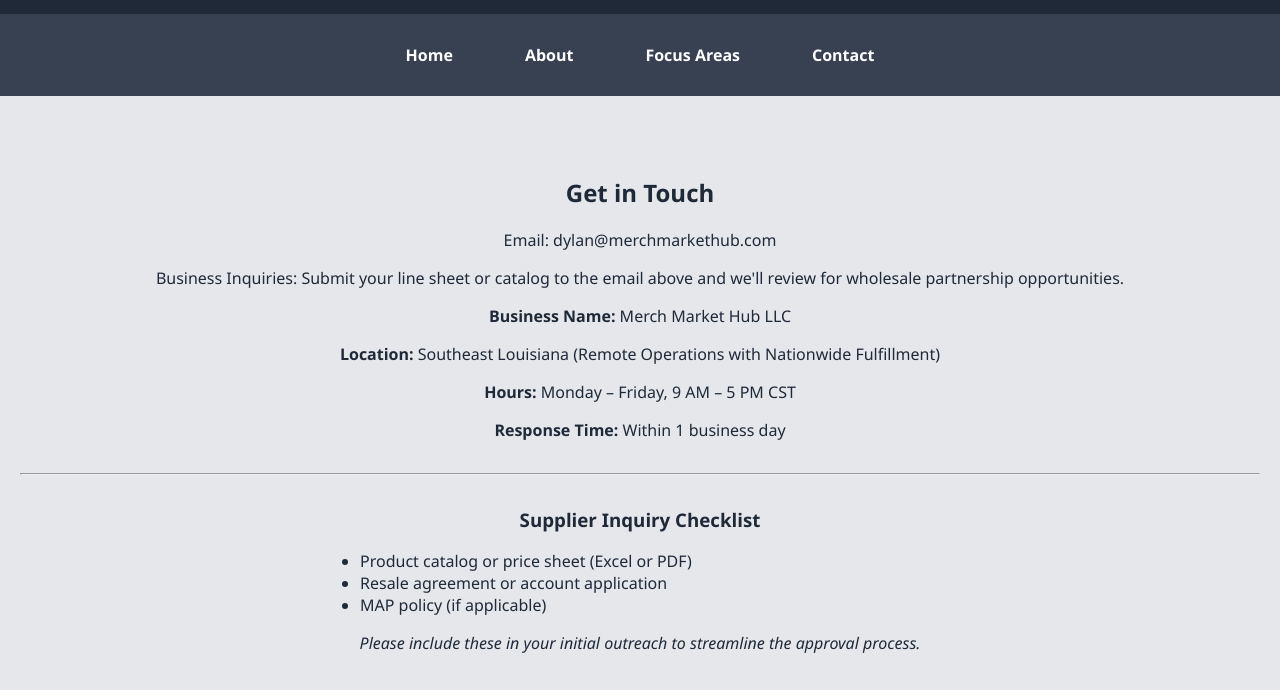
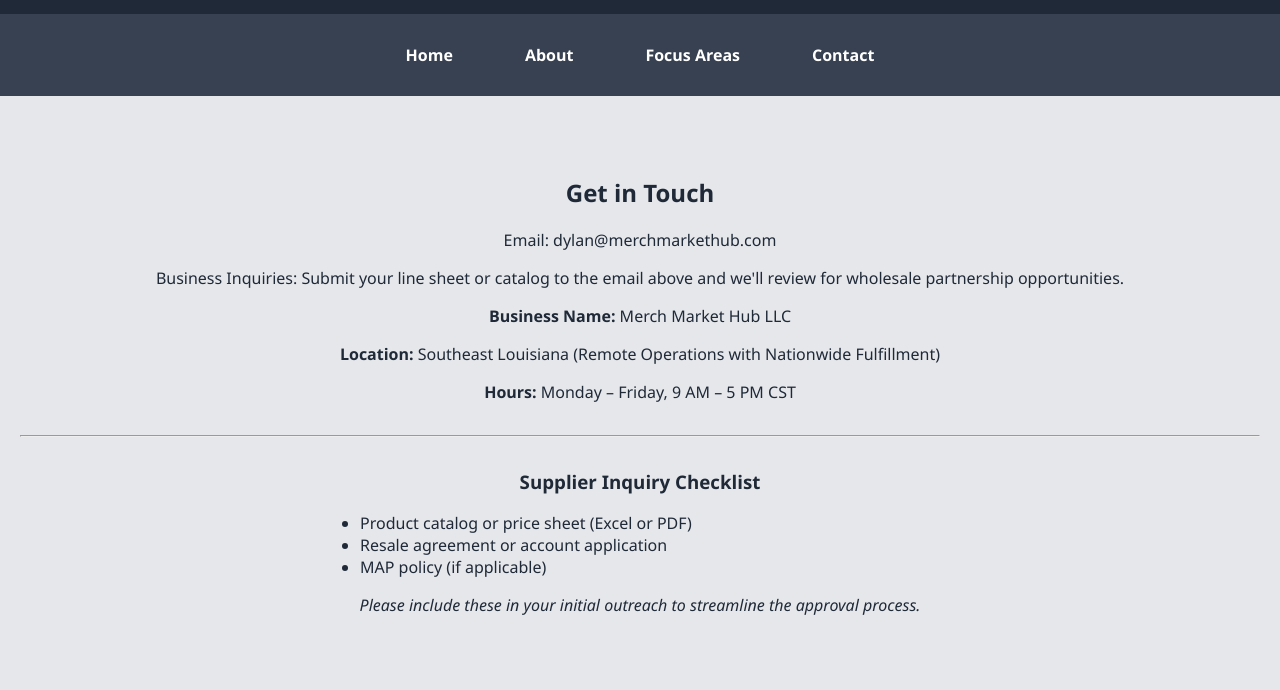
Before and after one commit to dylsnake4/merchmarkethubdraftpage, a plain HTML site: page contact.html in a window 1280 px wide. Shown: the part 110-800 px from the top of the page. Drawn offline with Linux system fonts and the light colour scheme.

Commit message:
Update contact.html

```diff
--- a/contact.html
+++ b/contact.html
@@ -23,7 +23,6 @@
     <p><strong>Business Name:</strong> Merch Market Hub LLC</p>
 <p><strong>Location:</strong> Southeast Louisiana (Remote Operations with Nationwide Fulfillment)</p>
 <p><strong>Hours:</strong> Monday – Friday, 9 AM – 5 PM CST</p>
-<p><strong>Response Time:</strong> Within 1 business day</p>
 <hr style="margin: 2rem 0;">
 <h3>Supplier Inquiry Checklist</h3>
 <ul style="text-align: left; max-width: 600px; margin: auto;">
```
